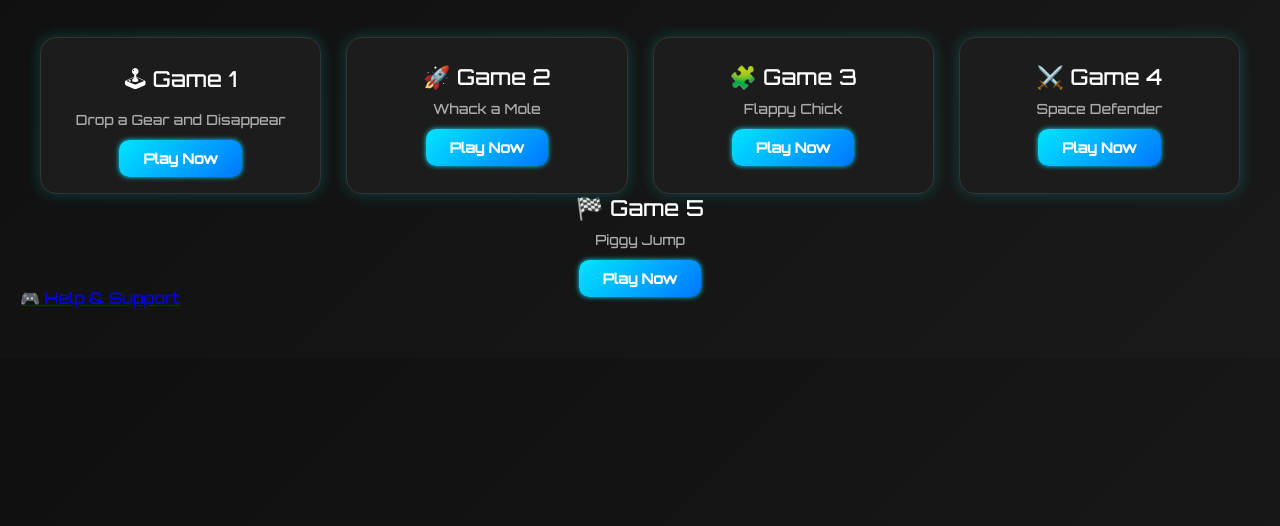
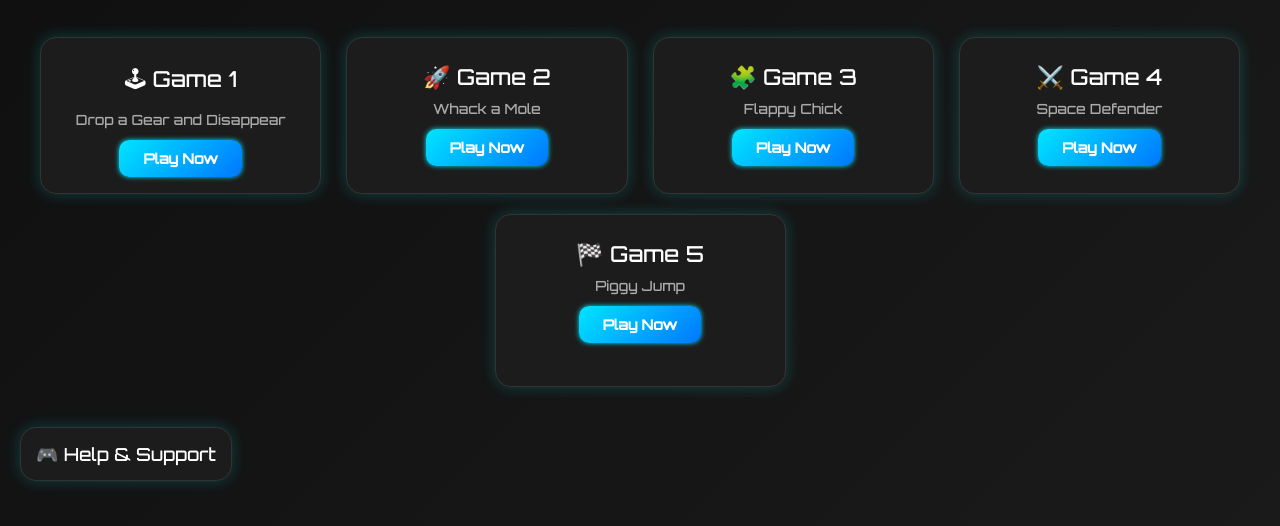
Before and after one commit to Vinayak-2005-26/Group_Project, a plain HTML site: page index.html in a window 1280 px wide. Shown: the part 186-712 px from the top of the page. Drawn offline with Linux system fonts and the light colour scheme.

Commit message:
Update style.css

```diff
--- a/style.css
+++ b/style.css
@@ -188,7 +188,7 @@ p {
   gap: 25px;
 }
 
-.game-card {
+.game-card,.game-card1 {
   background: #1c1c1c;
   padding: 25px;
   border-radius: 16px;
@@ -232,3 +232,45 @@ p {
   background: linear-gradient(135deg, #0077ff, #00e5ff);
   box-shadow: 0 0 10px #00e5ff;
 }
+#unique{
+  margin-left: 0%;
+}
+.game-card1 {
+  background: #1c1c1c;
+  padding: 25px;
+  border-radius: 16px;
+  box-shadow: 0 0 15px rgba(0,255,255,0.2);
+  transition: all 0.3s ease-in-out;
+  border: 1px solid #333;
+  position: relative;
+  width: 239px;
+  height: 121px;
+  margin-top: 20px;
+  margin-left: 40%;
+  display: inline-block;
+}
+.game-card1:hover {
+  transform: translateY(-8px) scale(1.03);
+  box-shadow: 0 0 20px rgba(0,255,255,0.5);
+}
+.help:hover {
+  transform: translateY(-8px) scale(1.03);
+  box-shadow: 0 0 20px rgba(0,255,255,0.5);
+}
+.help{
+  background: #1c1c1c;
+  padding: 15px;
+  border-radius: 16px;
+  box-shadow: 0 0 15px rgba(0,255,255,0.2);
+  transition: all 0.3s ease-in-out;
+  border: 1px solid #333;
+  position: relative;
+  display: inline-block;
+  margin-top: 40px;
+}
+.game-title1 {
+  font-size: 18px;
+  margin-bottom: 8px;
+  color: #fff;
+  text-decoration: none;
+}
```
